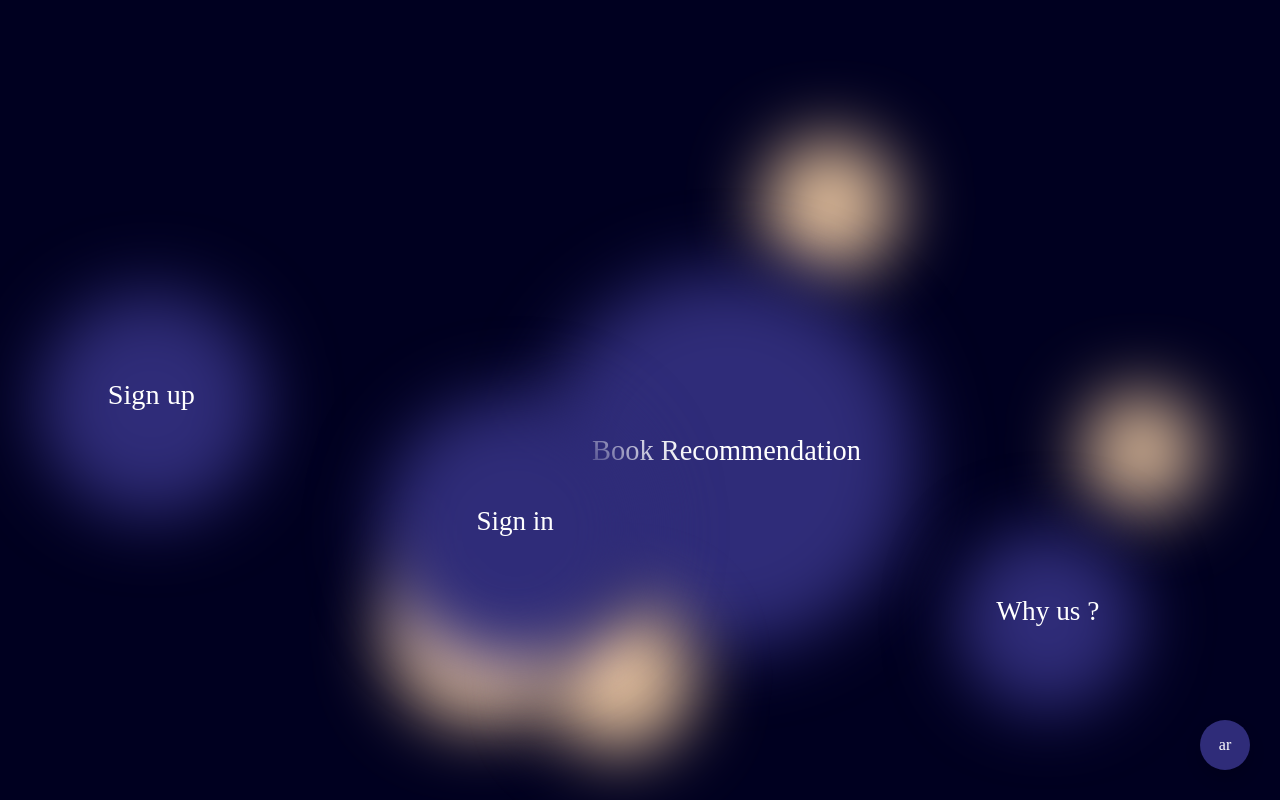
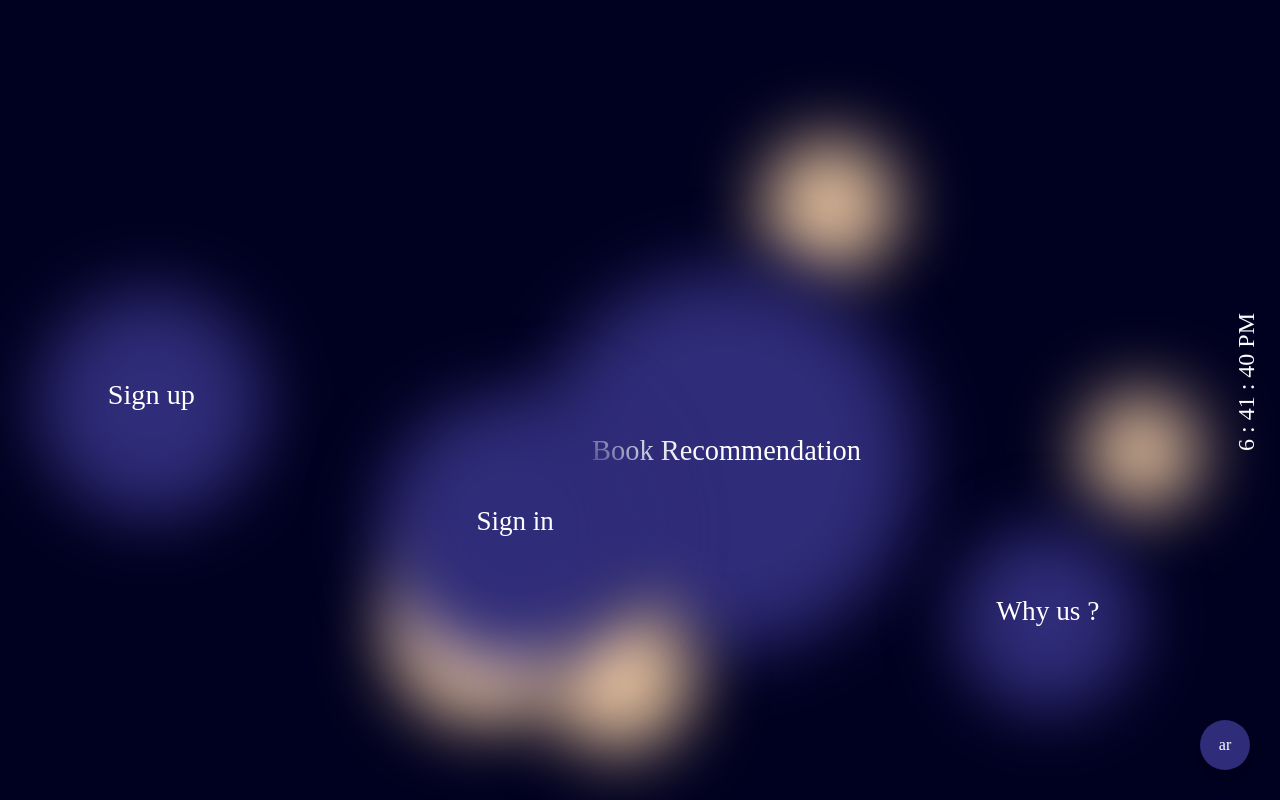
Before and after one commit to Henry-Azer/book-nook-website, a React (Create React App) app: page / in a window 1280 px wide. Built offline with nearby package versions, Linux system fonts and the light colour scheme.

Commit message:
Finish books categories get request

```diff
--- a/src/router/routes.jsx
+++ b/src/router/routes.jsx
@@ -1,16 +1,19 @@
 import React from "react";
-import { Switch, Route } from "react-router-dom";
+import { Switch, Route, Redirect } from "react-router-dom";
 
 import Home from "../views/Home";
 import SignIn from "../views/auth/SignIn";
 import SignUp from "../views/auth/SignUp";
+import BooksList from "../views/BooksList";
 
 export default function routes() {
      return (
           <Switch>
+               <Route exact path="/" component={Home} />
+               <Route exact path="/home" redirect ><Redirect to='/' /></Route>
+               <Route exact path="/books-list" component={BooksList} />
+               <Route path="/sign-up" component={SignUp} />
                <Route path="/sign-in" component={SignIn} />
-               <Route path="/sign-up" component={SignUp} />
-               <Route exact path="/" component={Home} />
           </Switch>
      );
 }
--- a/src/store/actions/auth/auth-actions.jsx
+++ b/src/store/actions/auth/auth-actions.jsx
@@ -15,7 +15,6 @@ const cookies = new Cookies();
 const URL = APIs_URL.STAGING;
 
 export const authenticateUser = (user) => (dispatch) => {
-
      dispatch({ type: LOGIN_REQUEST });
 
      axios.post(`${URL}/auth/log-in`, {
@@ -27,8 +26,8 @@ export const authenticateUser = (user) => (dispatch) => {
                const accessedUser = null;
                cookies.set("bn_aut", response.data.body.accessToken);
                if (response.data.success) {
-                    axios.get(`${URL}/auth/current`).then(
-                         (response) => (console.log(response))
+                    axios.get(`${URL}/auth/current`).then((response) =>
+                         console.log(response)
                     );
 
                     dispatch({
--- /dev/null
+++ b/src/store/actions/books/books-action.jsx
@@ -0,0 +1,25 @@
+import axios from "axios";
+import { APIs_URL } from "../../../constants/app_constants";
+import {
+     BOOKS_CATEGORIES,
+     BOOKS_REQUEST,
+     CLEAR_BOOKS_DETAILS,
+} from "../../types";
+
+const URL = APIs_URL.STAGING;
+
+export const booksList = (bookId) => (dispatch) => {
+     dispatch({ type: BOOKS_REQUEST });
+
+     axios.get(`${URL}/book/find-all-categories`).then((res) =>
+          // console.log(res.data.body )
+          dispatch({ type: BOOKS_CATEGORIES, payload: res.data.body })
+     );
+};
+
+export function clearBooksDetails() {
+     return {
+          type: CLEAR_BOOKS_DETAILS,
+          payload: null,
+     };
+}
--- /dev/null
+++ b/src/store/actions/books/books-types.jsx
@@ -0,0 +1,3 @@
+export const BOOKS_REQUEST = "books_request";
+export const BOOKS_CATEGORIES = "books_categories";
+export const CLEAR_BOOKS_DETAILS = "clear_books";
--- /dev/null
+++ b/src/store/reducers/books-reducers.jsx
@@ -0,0 +1,19 @@
+import { BOOKS_CATEGORIES, BOOKS_REQUEST } from "../types";
+
+export default function books(state = {}, action) {
+     switch (action.type) {
+          // LOGIN
+          case BOOKS_REQUEST:
+               return { ...state, gettingBooks: true };
+          case BOOKS_CATEGORIES:
+
+               return {
+                    ...state,
+                    gettingBooks: false,
+                    booksList: action.payload,
+               };
+
+               default:
+                    return state;
+     }
+}
--- a/src/store/reducers/index.jsx
+++ b/src/store/reducers/index.jsx
@@ -1,10 +1,12 @@
 import { combineReducers } from "redux";
 import user from "./user-reducer";
 import auth from "./auth-reducer";
+import books from "./books-reducers";
 
 const reducers = combineReducers({
     auth,
     user,
+    books,
 });
 
 export default reducers;
--- a/src/store/types.jsx
+++ b/src/store/types.jsx
@@ -1,2 +1,3 @@
 export * from "./actions/auth/auth-types";
 export * from "./actions/users/users-types";
+export * from "./actions/books/books-types";
--- a/src/styles/styles.css
+++ b/src/styles/styles.css
@@ -183,7 +183,10 @@ button:active {
 } */
 /* ----- GLOBAL PROPS END ----- */
 /* -------------------------------------------------------- */
-
+.time-now {
+     rotate: -90deg;
+     right: -35px !important;
+}
 /* ---------- MEDIA QUERIES START -------------------- */
 @media only screen and (max-width: 1280px) {
      .form-card {
--- /dev/null
+++ b/src/views/BooksList.jsx
@@ -0,0 +1,41 @@
+import React, { useEffect, useState } from "react";
+import { useDispatch, useSelector } from "react-redux";
+import {
+     booksList,
+     clearBooksDetails,
+} from "../store/actions/books/books-action";
+
+const BooksList = () => {
+     const [showsDispatched, setShowsDispatched] = useState(false);
+     const dispatch = useDispatch();
+
+     useEffect(() => {
+          document.title = "Books List | BookNook Library";
+     });
+
+     useEffect(() => {
+          if (!showsDispatched) {
+               dispatch(booksList());
+               setShowsDispatched(true);
+          }
+
+          return () => {
+               dispatch(clearBooksDetails());
+          };
+     }, [dispatch, showsDispatched]);
+
+     const booksCategories = useSelector((state) => state.books.booksList);
+
+     console.log(booksCategories);
+
+     return (
+          <div className="d-flex justify-content-center flex-column w-100 vh-100">
+               {booksCategories.map((bookCategory) => (
+                    <p className="text-white text-center">
+                         {bookCategory.name}
+                    </p>
+               ))}
+          </div>
+     );
+};
+export default BooksList;
--- a/src/views/Home.jsx
+++ b/src/views/Home.jsx
@@ -1,4 +1,6 @@
 import React from "react";
+import { useState } from "react";
+import { useEffect } from "react";
 import { useSelector } from "react-redux";
 import { Link } from "react-router-dom";
 
@@ -7,8 +9,28 @@ import Circle from "../components/animation/circle";
 const Home = () => {
      useSelector((state) => console.log(state));
 
+     const [timeNow, setTimeNow] = useState("");
+
+     useEffect(() => {
+          document.title = "Home | BookNook Library";
+
+          setInterval(() => {
+               setTimeNow(
+                    `${
+                         new Date().getHours() > 12
+                              ? new Date().getHours() % 12
+                              : new Date().getHours()
+                    } : ${new Date().getMinutes()} : ${new Date().getSeconds()} ${
+                         new Date().getHours() > 12 ? "PM" : "AM"
+                    }`
+               );
+          }, 1000);
+
+          console.log(timeNow);
+     });
+
      return (
-          <div>
+          <div className="home-route position-relative w-100 vh-100">
                <Circle
                     size="7"
                     backgroundColor="beige"
@@ -16,7 +38,7 @@ const Home = () => {
                     top="150"
                     right="400"
                />
-               <Link>
+               <Link to="/">
                     <Circle
                          size="20"
                          backgroundColor="light-purple"
@@ -77,7 +99,7 @@ const Home = () => {
                          Sign in
                     </Circle>
                </Link>
-               <Link>
+               <Link to="/">
                     <Circle
                          size="10"
                          backgroundColor="light-purple"
@@ -89,6 +111,10 @@ const Home = () => {
                          Why us ?
                     </Circle>
                </Link>
+
+               <div className="time-now position-absolute bottom-50 end-0">
+                    <p className="text-white fs-4 m-0">{timeNow}</p>
+               </div>
           </div>
      );
 };
```
